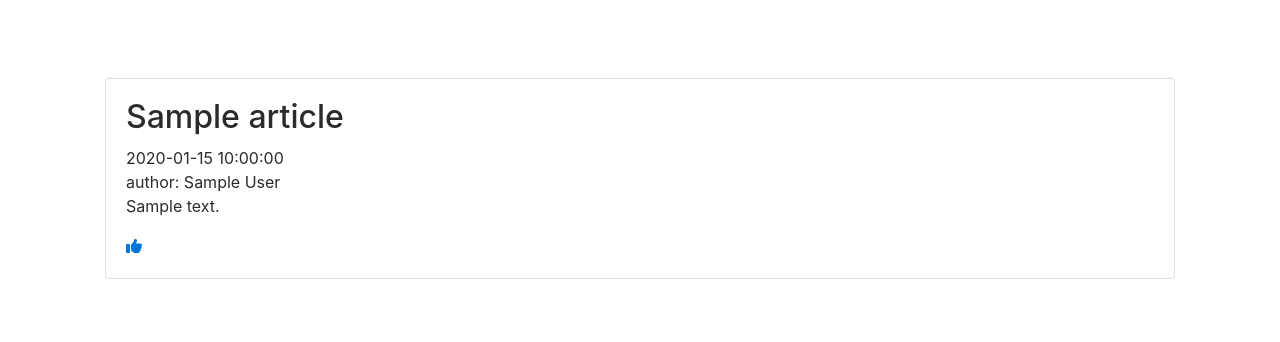
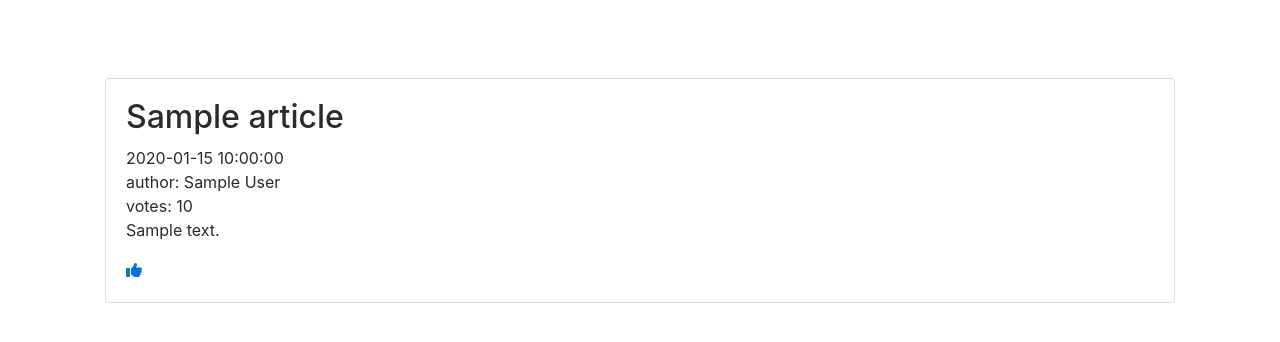
Before and after one commit to al-cattiau/Mutiple-user-blog-system, a Python web app: template templates/view.html in a window 1280 px wide. Shown: the part 276-618 px from the top of the page. Run offline with Jinja, Linux system fonts and the light colour scheme; the template is opened without the code that fills it: most values are stand-ins (such as "Sample title", 1, 10 or a date in 2020); some libraries are stand-ins or nearby versions.

Commit message:
Fix the bugs of vote

```diff
--- a/main.py
+++ b/main.py
@@ -114,7 +114,7 @@ class VoteHandler(MainHandler):
         db_article = db.GqlQuery("SELECT * FROM Article WHERE title=:name",name=article)
         if db_article:
             for article in db_article:
-                article.vote += 1
+                article.votes += 1
                 article.put()
         time.sleep(0.1)
         self.redirect('/')
--- a/templates/view.html
+++ b/templates/view.html
@@ -30,6 +30,8 @@ experience others Life
         {{ article.post_time }}
         <br>
         author: {{ article.author }}
+        <br>
+        votes: {{ article.votes }}
         <div class="card-text">
             <p>
                 {{ article.body }}
```
Also changed, not shown: 1 other file.
